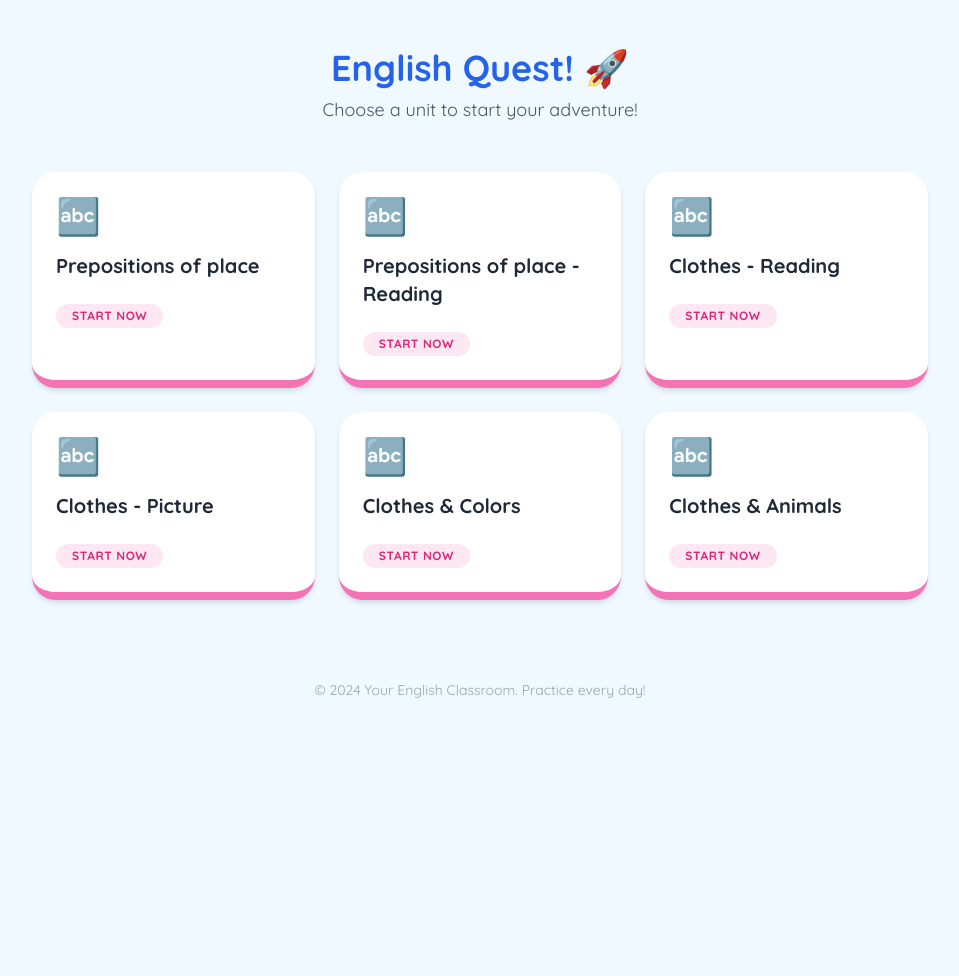
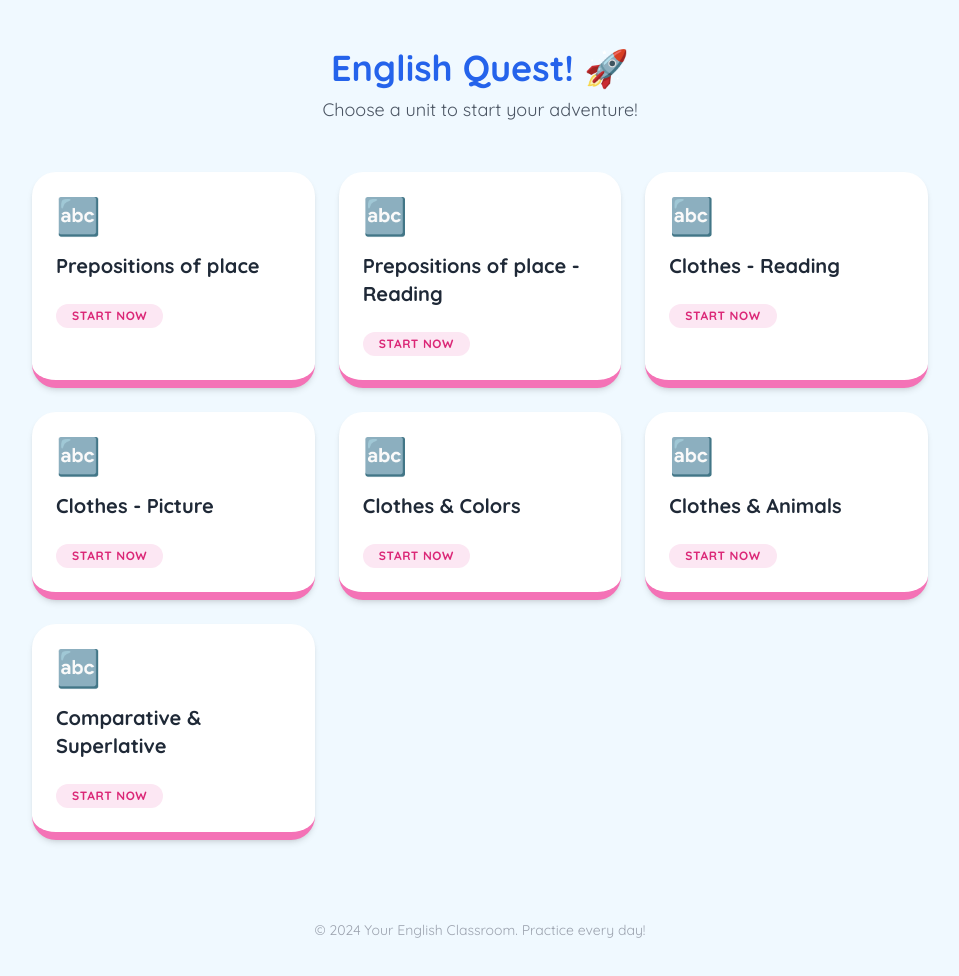
Before and after one commit to hunghtthd-ui/English-random, a plain HTML site: page index.html in a window 1280 px wide. Shown: the whole page, without its empty margins (160-1119 px from the left). Before the commit the page ends 800 px from the top, so only its background shows below. Drawn offline with nearby package versions, Linux system fonts and the light colour scheme.

Commit message:
Update index.html

```diff
--- a/index.html
+++ b/index.html
@@ -63,6 +63,13 @@
                 <h3 class="text-xl font-bold text-gray-800 mb-2">Clothes & Animals</h3>
                 <div class="mt-4 inline-block bg-pink-100 text-pink-600 px-4 py-1 rounded-full text-xs font-bold uppercase tracking-wider">Start Now</div>
             </a>
+
+            <!-- Unit 7 -->
+            <a href="comparative&superlative-grade6/" class="unit-card bg-white p-6 rounded-3xl shadow-md border-b-8 border-pink-400 block hover:shadow-xl">
+                <div class="text-4xl mb-4">🔤</div>
+                <h3 class="text-xl font-bold text-gray-800 mb-2">Comparative & Superlative</h3>
+                <div class="mt-4 inline-block bg-pink-100 text-pink-600 px-4 py-1 rounded-full text-xs font-bold uppercase tracking-wider">Start Now</div>
+            </a>
             <!-- Thêm Unit mới ở đây bằng cách copy block trên -->
         </div>
 
```
